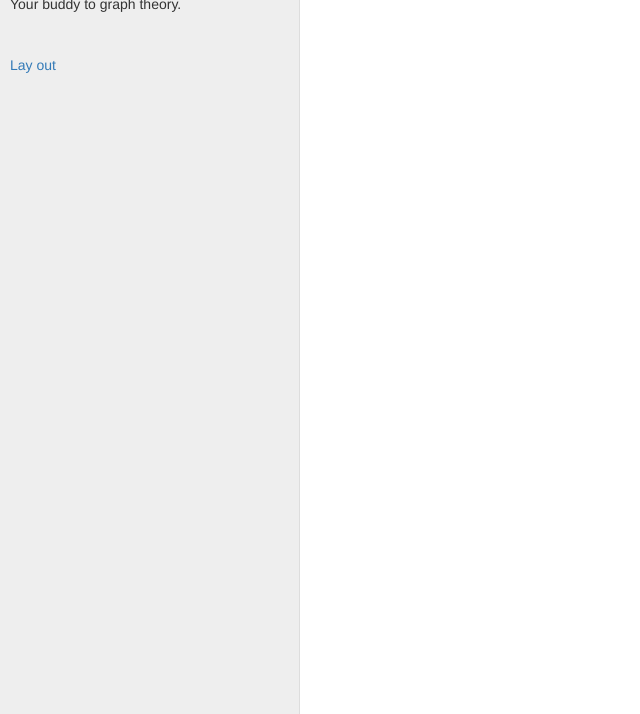
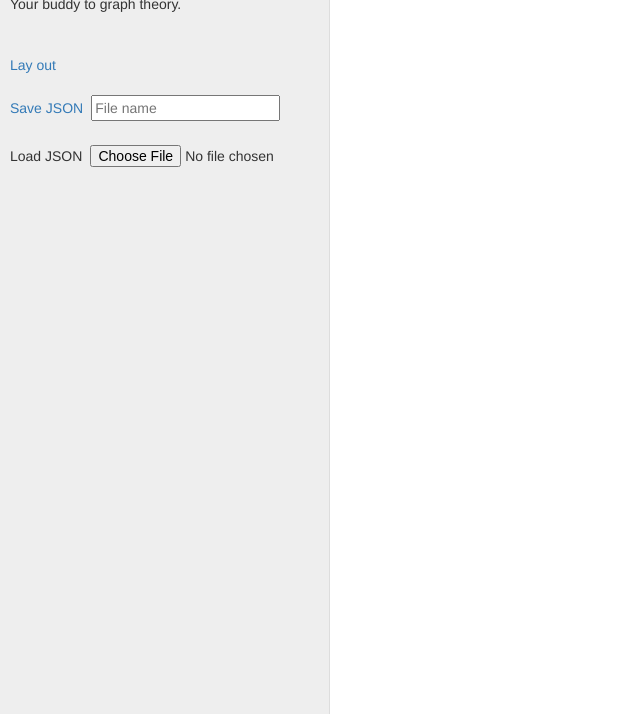
Before and after one commit to graphtheorysoftware/Graph-Teach, a plain HTML site: page index.html in a window 1280 px wide. Shown: the part 86-800 px from the top of the page, without its empty margins (0-640 px from the left). Drawn offline with nearby package versions, Linux system fonts and the light colour scheme.

Commit message:
save/load

```diff
--- a/compiled/web-graph.js
+++ b/compiled/web-graph.js
@@ -38,11 +38,25 @@
         return cy.edgehandles(edgeHandlesDefaults);
       }
     });
-    return $('#layout-arbor').click(function() {
+    $('#layout-arbor').click(function() {
       return cy.layout({
         name: 'arbor'
       });
     });
+    $('#save-json').click(function() {
+      $(this).attr('download', (($('#save-file-name')).val() || 'graph') + '.json');
+      return $(this).attr('href', "data:text/json;charset=utf-8," + encodeURIComponent(JSON.stringify(cy.elements().jsons())));
+    });
+    return $('#load-json').change(function(evt) {
+      var file, reader;
+      file = evt.target.files[0];
+      reader = new FileReader();
+      reader.onload = function(event) {
+        console.log(JSON.parse(event.target.result)['elements']);
+        return cy.add(JSON.parse(event.target.result));
+      };
+      return reader.readAsText(file);
+    });
   });
 
 }).call(this);
--- a/index.html
+++ b/index.html
@@ -18,7 +18,17 @@
     </h1>
     Your buddy to graph theory.
     <hr>
-    <a href='javascript:void(0);' id='layout-arbor'>Lay out</a>
+    <div class='vlist vlist-spacy'>
+      <a href='javascript:void(0);' id='layout-arbor'>Lay out</a>
+      <div class='hlist'>
+        <a href='javascript:void(0);' id='save-json' download='graph.json'>Save JSON</a>
+        <input type="text" id='save-file-name' placeholder='File name'>
+      </div>
+      <div class='hlist'>
+        <span>Load JSON</span>
+        <input type="file" id="load-json" name="load-json" />
+      </div>
+    </div>
   </div>
   <div class='cwi-content'>
     <div id='main-panel' class='position-relative'>
--- a/styles.sass
+++ b/styles.sass
@@ -11,12 +11,16 @@
 
 
 #side-panel
-  width: 30rem
-  height: 100vh
+  width:      33rem
+  height:     100vh
   overflow-y: auto
   background-color: #EEE
   border-right: 1px solid #DDD
-  padding: 1rem
+  padding:    1rem
 
 #main-panel
   height: 100vh
+
+#load-json
+  display: inline-block
+  width:   20rem
```
Also changed, not shown: compiled/styles.css, 3 other files.
